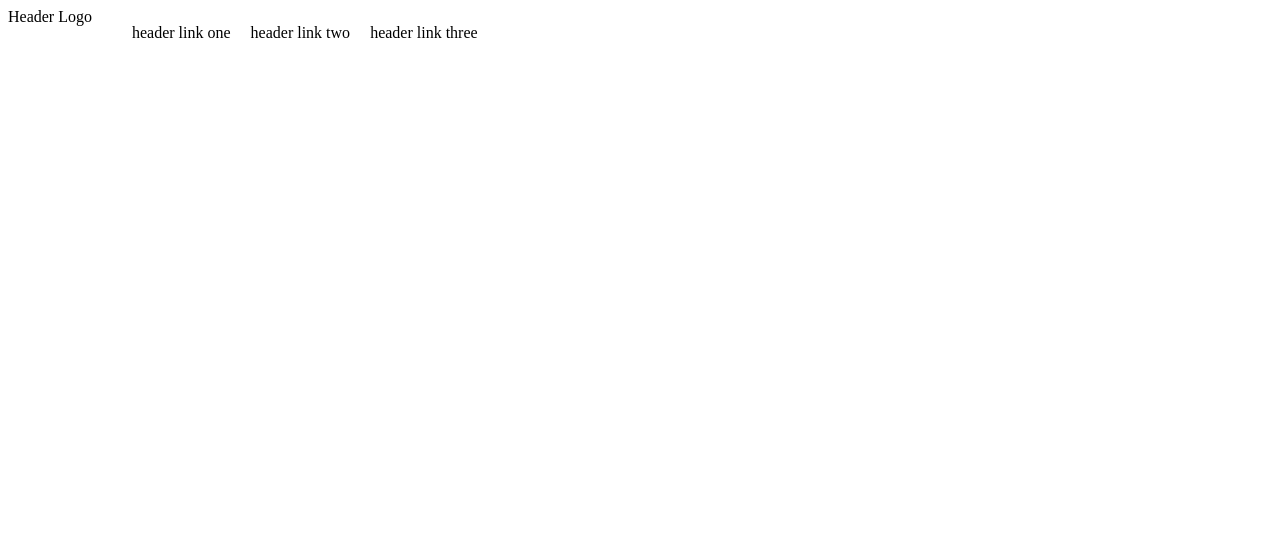
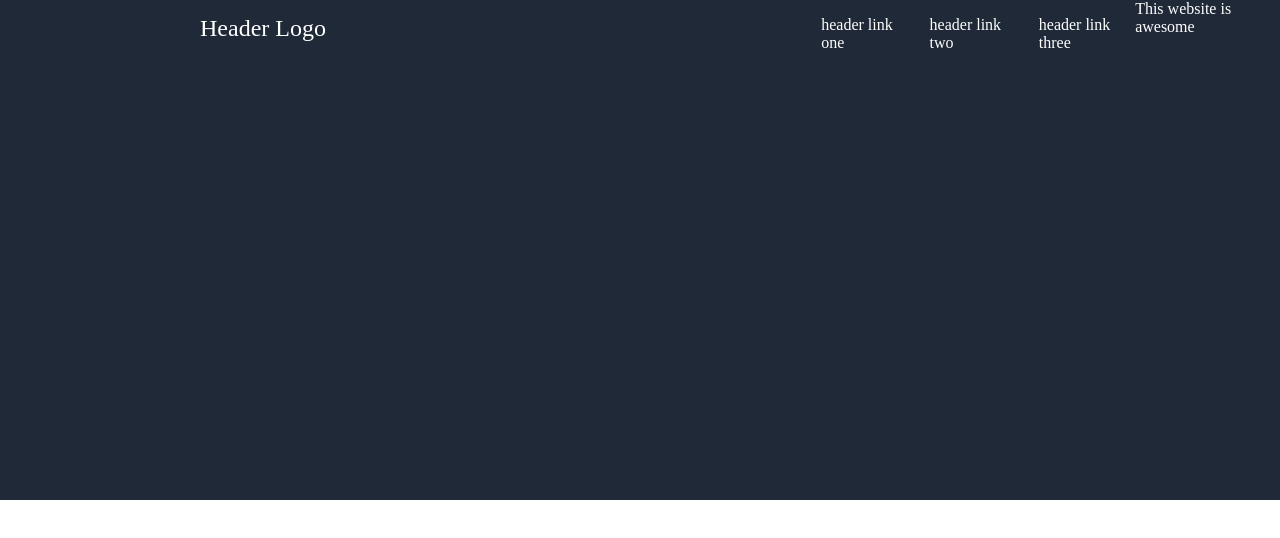
Before and after one commit to Krixsick/Landing_Page, a plain HTML site: page index.html in a window 1280 px wide. Drawn offline with Linux system fonts and the light colour scheme.

Commit message:
Added colour

```diff
--- a/index.css
+++ b/index.css
@@ -1,7 +1,8 @@
 
 body,
 .box_one,
-ul {
+ul,
+.heading_one {
     display: flex;
 }
 
@@ -9,9 +10,32 @@ ul {
 
 body {
     flex-direction: column;
+    margin: 0;
+
+}
+
+.box_one {
+    height: 500px;
+    background-color: #1F2937;
 }
 
 ul {
     list-style-type: none;
     gap: 20px;
+    color: white;
+
 }
+
+.header_logo {
+    width: 50%;
+    margin-left: 200px;
+    padding-top: 15px;
+    font-size: 24px;
+    color: white;
+    background-color: #1F2937;
+
+}
+
+.heading_one {
+    color: white;
+}
--- a/index.html
+++ b/index.html
@@ -13,6 +13,9 @@
                 <li>header link two</li>
                 <li>header link three</li>
             </ul>
+            <div class="heading_one">
+                This website is awesome
+            </div>
 
         </div>
 
```
